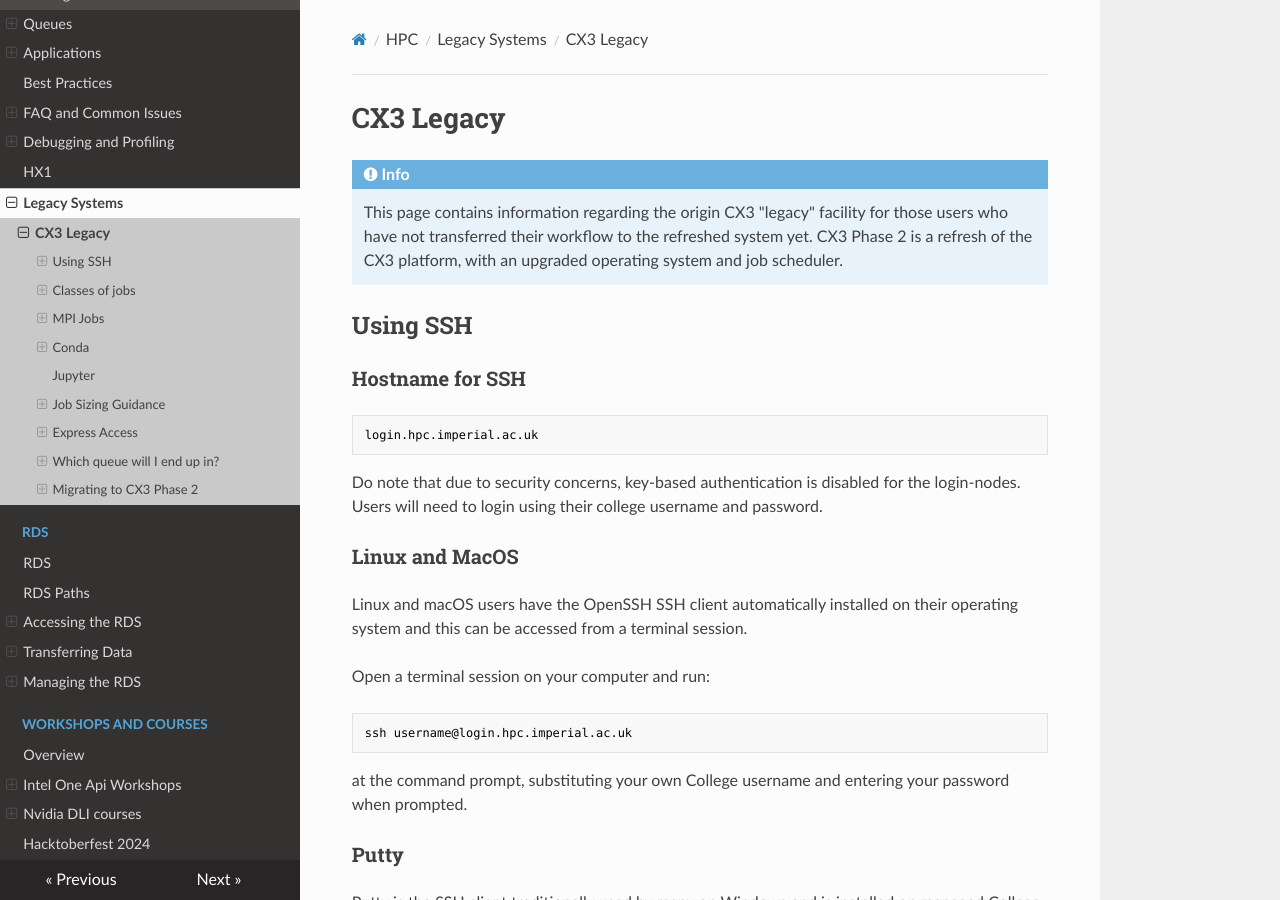
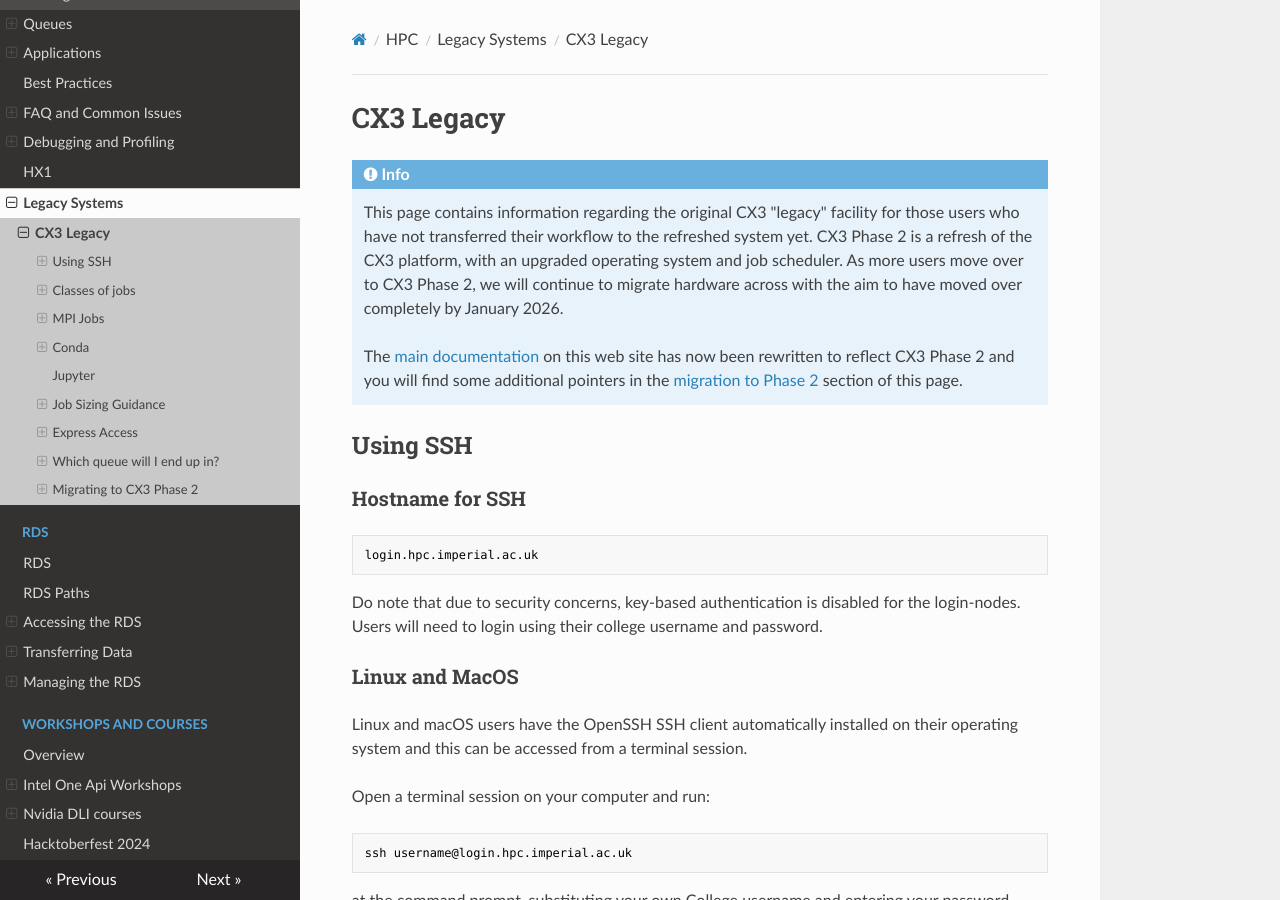
Before and after one commit to ImperialCollegeLondon/icl-rcs-user-guide, an MkDocs documentation site: the page built from docs/hpc/legacy-systems/cx3-legacy.md, in a window 1280 px wide and 900 px high. Built offline with MkDocs 1.6.1, drawn with Linux system fonts in a browser that asks for light colours; nearby versions of some CDN libraries.

Commit message:
Added link to migration to phase 2.

```diff
--- a/docs/hpc/legacy-systems/cx3-legacy.md
+++ b/docs/hpc/legacy-systems/cx3-legacy.md
@@ -1,7 +1,9 @@
 # CX3 Legacy
 
 !!! info
-	This page contains information regarding the origin CX3 "legacy" facility for those users who have not transferred their workflow to the refreshed system yet. CX3 Phase 2 is a refresh of the CX3 platform, with an upgraded operating system and job scheduler.
+	This page contains information regarding the original CX3 "legacy" facility for those users who have not transferred their workflow to the refreshed system yet. CX3 Phase 2 is a refresh of the CX3 platform, with an upgraded operating system and job scheduler. As more users move over to CX3 Phase 2, we will continue to migrate hardware across with the aim to have moved over completely by January 2026.
+
+    The [main documentation](../getting-started/index.md) on this web site has now been rewritten to reflect CX3 Phase 2 and you will find some additional pointers in the [migration to Phase 2](#migrating-to-cx3-phase-2) section of this page.
 
 ## Using SSH
 ### Hostname for SSH
```
